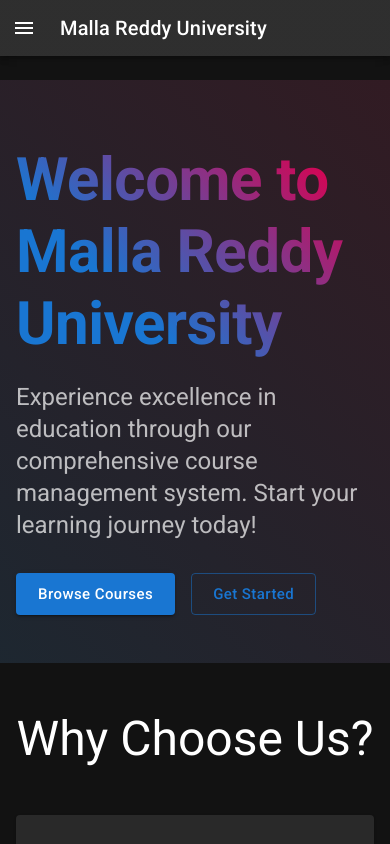
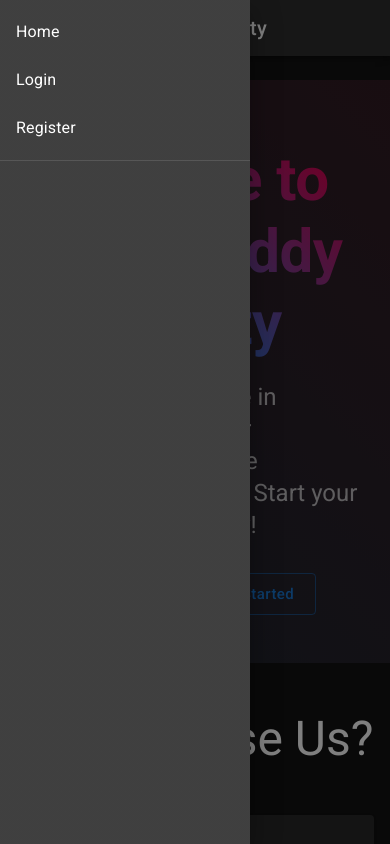
Before and after one commit to akshayrachakonda/course_enrollment, a React (Create React App) app in the folder client/: page / in a window 390 px wide. Both pictures are taken after a click on the button 24 px from the left and 28 px from the top of the page. Shown: the top 844 px of the page. Built offline with nearby package versions, Linux system fonts and the light colour scheme.

Commit message:
navbar toggle updated

```diff
--- a/client/src/components/Navbar.js
+++ b/client/src/components/Navbar.js
@@ -1,4 +1,4 @@
-import React from 'react';
+import React, { useState } from 'react';
 import {
   AppBar,
   Toolbar,
@@ -8,7 +8,12 @@ import {
   IconButton,
   Menu,
   MenuItem,
-  Avatar
+  Avatar,
+  Drawer,
+  List,
+  ListItem,
+  ListItemText,
+  Divider,
 } from '@mui/material';
 import { useNavigate } from 'react-router-dom';
 import { useAuth } from '../contexts/AuthContext';
@@ -18,27 +23,73 @@ import SchoolIcon from '@mui/icons-material/School';
 const Navbar = () => {
   const { user, logout } = useAuth();
   const navigate = useNavigate();
-  const [anchorEl, setAnchorEl] = React.useState(null);
 
-  const handleMenu = (event) => {
-    setAnchorEl(event.currentTarget);
-  };
+  const [anchorEl, setAnchorEl] = useState(null);
+  const [drawerOpen, setDrawerOpen] = useState(false);
 
-  const handleClose = () => {
-    setAnchorEl(null);
-  };
+  const handleMenu = (event) => setAnchorEl(event.currentTarget);
+  const handleClose = () => setAnchorEl(null);
 
   const handleLogout = async () => {
     try {
       await logout();
       navigate('/login');
     } catch (error) {
-      console.error('Failed to log out:', error);
+      console.error('Logout failed:', error);
     }
     handleClose();
+    setDrawerOpen(false); // close mobile drawer too
   };
 
+  const toggleDrawer = (open) => () => setDrawerOpen(open);
+
+  const renderMobileMenu = (
+    <Drawer anchor="left" open={drawerOpen} onClose={toggleDrawer(false)}>
+      <Box sx={{ width: 250 }} role="presentation" onClick={toggleDrawer(false)}>
+        <List>
+          <ListItem button onClick={() => navigate('/')}>
+            <ListItemText primary="Home" />
+          </ListItem>
+          {user ? (
+            <>
+              <ListItem button onClick={() => navigate('/my-courses')}>
+                <ListItemText primary="My Courses" />
+              </ListItem>
+              {user.role === 'instructor' && (
+                <>
+                  <ListItem button onClick={() => navigate('/create-course')}>
+                    <ListItemText primary="Create Course" />
+                  </ListItem>
+                  <ListItem button onClick={() => navigate('/analytics')}>
+                    <ListItemText primary="Analytics" />
+                  </ListItem>
+                </>
+              )}
+              <ListItem button onClick={() => navigate('/profile')}>
+                <ListItemText primary="Profile" />
+              </ListItem>
+              <ListItem button onClick={handleLogout}>
+                <ListItemText primary="Logout" />
+              </ListItem>
+            </>
+          ) : (
+            <>
+              <ListItem button onClick={() => navigate('/login')}>
+                <ListItemText primary="Login" />
+              </ListItem>
+              <ListItem button onClick={() => navigate('/register')}>
+                <ListItemText primary="Register" />
+              </ListItem>
+            </>
+          )}
+        </List>
+        <Divider />
+      </Box>
+    </Drawer>
+  );
+
   return (
+    <>
       <AppBar position="static" sx={{ bgcolor: '#1a1a1a' }}>
         <Toolbar>
           <IconButton
@@ -46,9 +97,11 @@ const Navbar = () => {
             color="inherit"
             aria-label="menu"
             sx={{ mr: 2, display: { sm: 'none' } }}
+            onClick={toggleDrawer(true)}
           >
             <MenuIcon />
           </IconButton>
+
           <SchoolIcon sx={{ mr: 2, display: { xs: 'none', sm: 'block' } }} />
           <Typography
             variant="h6"
@@ -59,32 +112,21 @@ const Navbar = () => {
             Malla Reddy University
           </Typography>
 
+          {/* Desktop buttons */}
           <Box sx={{ display: { xs: 'none', sm: 'flex' }, alignItems: 'center' }}>
             {user ? (
               <>
                 {user.role === 'instructor' && (
                   <>
-                  <Button
-                    color="inherit"
-                    onClick={() => navigate('/create-course')}
-                    sx={{ mr: 2 }}
-                  >
+                    <Button color="inherit" onClick={() => navigate('/create-course')} sx={{ mr: 2 }}>
                       Create Course
                     </Button>
-                  <Button
-                    color="inherit"
-                    onClick={() => navigate('/analytics')}
-                    sx={{ mr: 2 }}
-                  >
+                    <Button color="inherit" onClick={() => navigate('/analytics')} sx={{ mr: 2 }}>
                       Analytics
                     </Button>
                   </>
                 )}
-              <Button
-                color="inherit"
-                onClick={() => navigate('/my-courses')}
-                sx={{ mr: 2 }}
-              >
+                <Button color="inherit" onClick={() => navigate('/my-courses')} sx={{ mr: 2 }}>
                   My Courses
                 </Button>
                 <IconButton onClick={handleMenu}>
@@ -92,41 +134,17 @@ const Navbar = () => {
                     {user.name ? user.name[0].toUpperCase() : 'U'}
                   </Avatar>
                 </IconButton>
-              <Menu
-                anchorEl={anchorEl}
-                open={Boolean(anchorEl)}
-                onClose={handleClose}
-                PaperProps={{
-                  sx: {
-                    bgcolor: '#1a1a1a',
-                    color: '#fff',
-                    '& .MuiMenuItem-root': {
-                      '&:hover': {
-                        bgcolor: 'rgba(255, 255, 255, 0.1)'
-                      }
-                    }
-                  }
-                }}
-              >
-                <MenuItem onClick={() => { navigate('/profile'); handleClose(); }}>
-                  Profile
-                </MenuItem>
+                <Menu anchorEl={anchorEl} open={Boolean(anchorEl)} onClose={handleClose}>
+                  <MenuItem onClick={() => { navigate('/profile'); handleClose(); }}>Profile</MenuItem>
                   <MenuItem onClick={handleLogout}>Logout</MenuItem>
                 </Menu>
               </>
             ) : (
               <>
-              <Button
-                color="inherit"
-                onClick={() => navigate('/login')}
-                sx={{ mr: 2 }}
-              >
+                <Button color="inherit" onClick={() => navigate('/login')} sx={{ mr: 2 }}>
                   Login
                 </Button>
-              <Button
-                color="inherit"
-                onClick={() => navigate('/register')}
-              >
+                <Button color="inherit" onClick={() => navigate('/register')}>
                   Register
                 </Button>
               </>
@@ -134,6 +152,8 @@ const Navbar = () => {
           </Box>
         </Toolbar>
       </AppBar>
+      {renderMobileMenu}
+    </>
   );
 };
 
```
Lines whose indentation alone changed are shown as unchanged.
